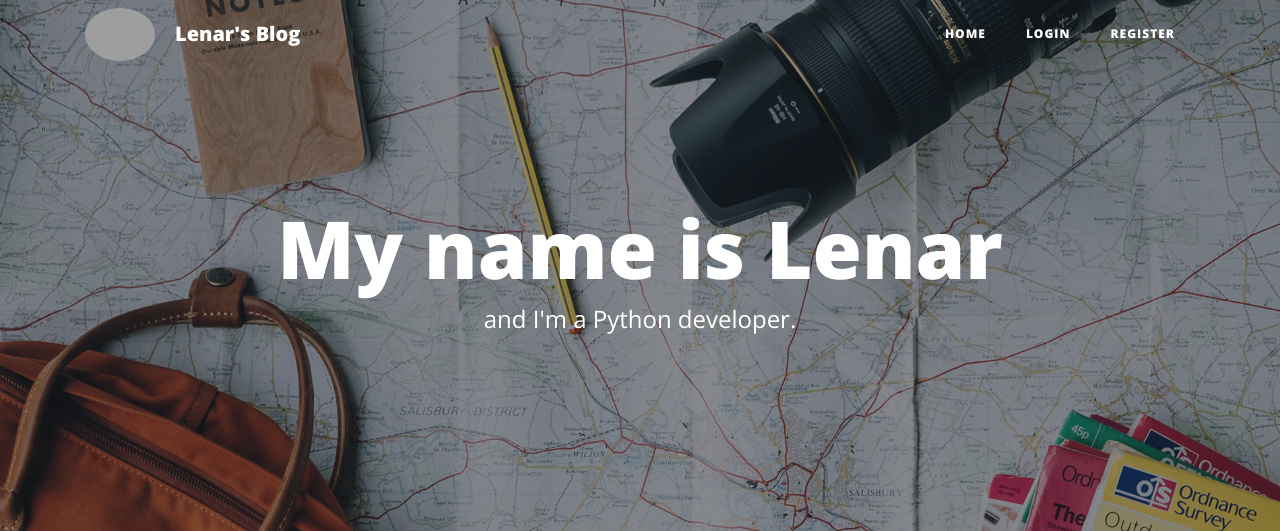
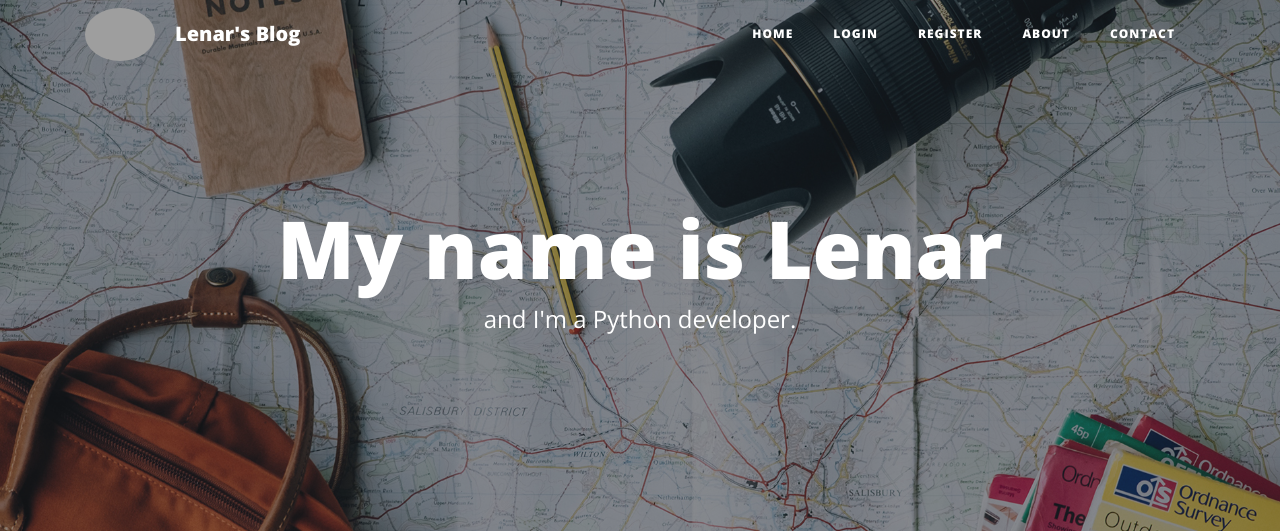
Before and after one commit to lenargasimov/blog, a Flask app: page /about in a window 1280 px wide. Shown: the top 531 px of the page. Run offline with Flask 2, Linux system fonts and the light colour scheme; some libraries are stand-ins or nearby versions; grey boxes are pictures that could not be loaded.

Commit message:
refactor: add about, contact pages

```diff
--- a/templates/about.html
+++ b/templates/about.html
@@ -19,7 +19,7 @@
   <div class="container">
     <div class="row">
       <div class="col-lg-8 col-md-10 mx-auto">
-        <img src="https://lenargasimov.dev/images/profile.jpg" class="rounded mx-auto d-block" alt="" width="40%">
+        <img src="https://github.com/lenargasimov/lenargasimov.github.io/blob/159fa1ee4e896839bcf4cd8601fc37f6d52cd633/assets/images/profile.jpg?raw=true" class="rounded mx-auto d-block" alt="" width="40%">
         <p>Hi! I'm a Python developer. You can read about my projects and find more context for many of the repositories
           hosted here my personal blog, so please keep a look out for new and exciting things.
           Please let me know if you have any ideas!</p>
--- a/templates/contact.html
+++ b/templates/contact.html
@@ -24,9 +24,6 @@
     <div class="row">
       <div class="col-lg-8 col-md-10 mx-auto">
         <p>Want to get in touch? Fill out the form below to send me a message and I will get back to you as soon as possible!</p>
-        <!-- Contact Form - Enter your email address on line 19 of the mail/contact_me.php file to make this form work. -->
-        <!-- WARNING: Some web hosts do not allow emails to be sent through forms to common mail hosts like Gmail or Yahoo. It's recommended that you use a private domain email address! -->
-        <!-- To use the contact form, your site must be on a live web host with PHP! The form will not work locally! -->
         <form name="sentMessage" id="contactForm" action="{{ url_for('contact') }}" method="post" novalidate>
           <div class="control-group">
             <div class="form-group floating-label-form-group controls">
--- a/templates/header.html
+++ b/templates/header.html
@@ -18,12 +18,12 @@
 <!--  <meta name="author" content="">-->
 
   <title>Lenar's Blog</title>
-  <link rel="icon" type="image/png" href="https://raw.githubusercontent.com/lenargasimov/blog/main/blog.png">
+  <link rel="icon" type="image/png" href="https://github.com/lenargasimov.png">
   <meta property="og:type" content="profile">
   <meta property="og:title" content="Lenar's Blog">
   <meta property="og:description" content="A collection of random musings.">
   <meta property="og:url" content="https://lenargasimov.dev">
-  <meta property="og:image" content="https://raw.githubusercontent.com/lenargasimov/blog/main/blog.png">
+  <meta property="og:image" content="https://github.com/lenargasimov.png">
   <meta property="profile:first_name" content="Lenar">
   <meta property="profile:last_name" content="Gasimov">
   <meta name="theme-color" content="#131313">
@@ -45,7 +45,7 @@
   <!-- Navigation -->
   <nav class="navbar navbar-expand-md navbar-light fixed-top" id="mainNav">
     <div class="container">
-      <img src="https://raw.githubusercontent.com/lenargasimov/lenargasimov.github.io/main/images/profile.png" alt="" style="width: 70px; border-radius: 50%">
+      <img src="https://github.com/lenargasimov.png" alt="" style="width: 70px; border-radius: 50%">
       <a class="navbar-brand" href="{{url_for('get_all_posts')}}">Lenar's Blog</a>
       <button class="navbar-toggler navbar-toggler-right" type="button" data-toggle="collapse" data-target="#navbarResponsive" aria-controls="navbarResponsive" aria-expanded="false" aria-label="Toggle navigation">
         Menu
@@ -68,6 +68,12 @@
             <a class="nav-link" href="{{ url_for('logout') }}">Log Out</a>
           </li>
           {% endif %}
+          <li class="nav-item">
+            <a class="nav-link" href="{{ url_for('about') }}">About</a>
+          </li>
+          <li class="nav-item">
+            <a class="nav-link" href="{{ url_for('contact') }}">Contact</a>
+          </li>
         </ul>
       </div>
     </div>
```
